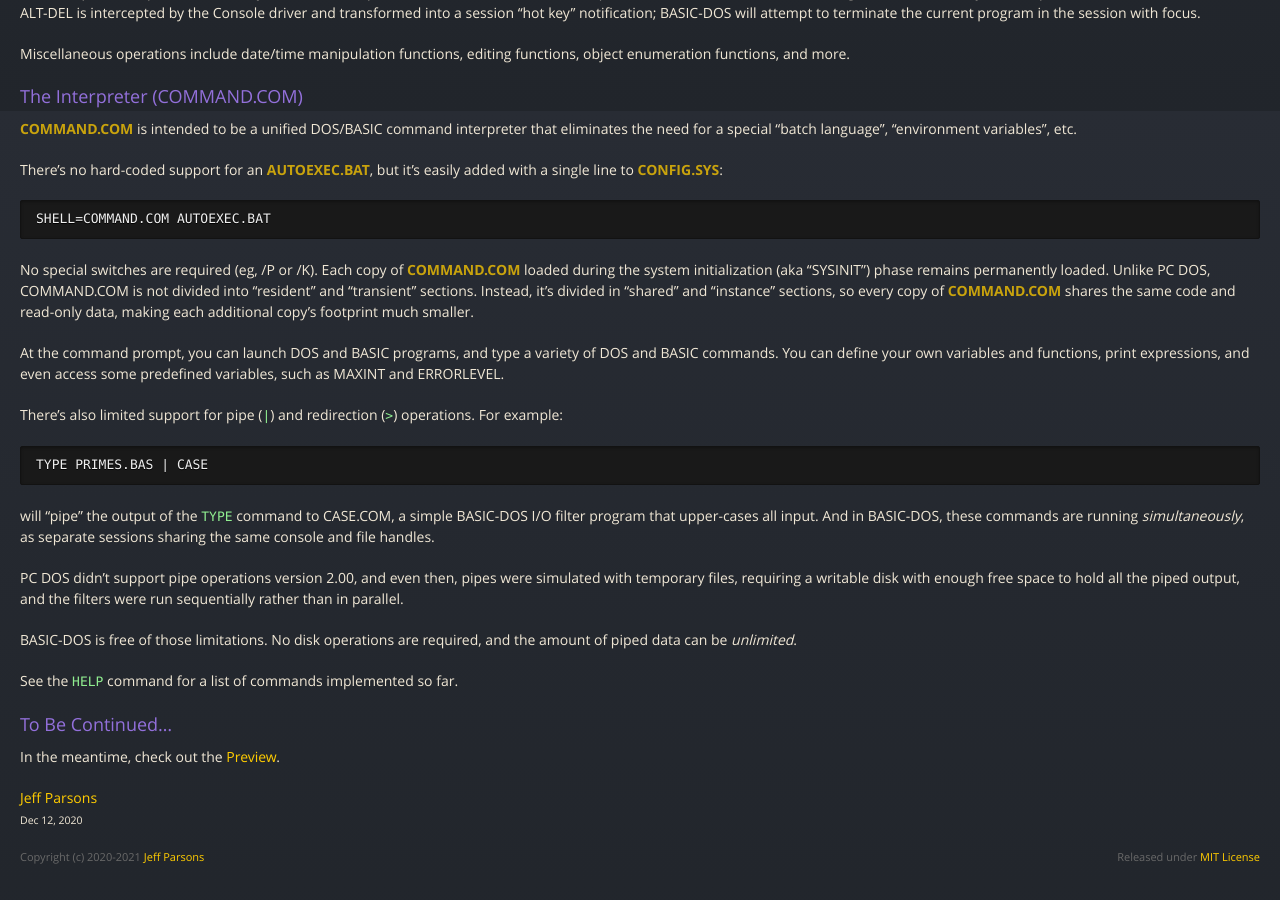
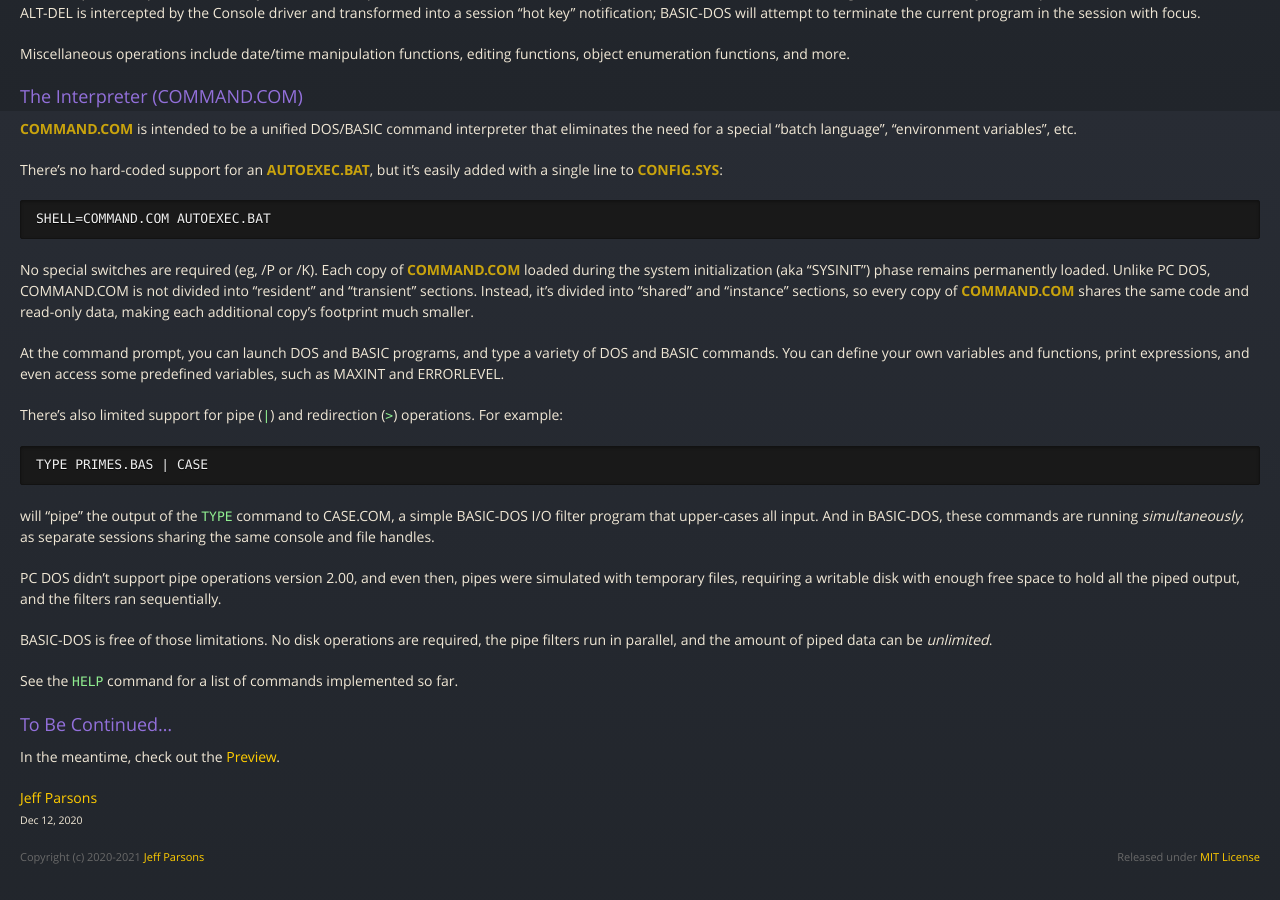
Before and after one commit to jeffpar/basicdos, a Jekyll site: the page built from blog/_posts/2020-12-12-perspiration.md, in a window 1280 px wide and 900 px high, scrolled down 4389 px. Built offline with Jekyll 4.4.1, drawn with Linux system fonts in a browser that asks for light colours.

Commit message:
Update 2020-12-12-perspiration.md
Fixed a blog typo

```diff
--- a/blog/_posts/2020-12-12-perspiration.md
+++ b/blog/_posts/2020-12-12-perspiration.md
@@ -277,7 +277,7 @@
 No special switches are required (eg, /P or /K).  Each copy of **COMMAND.COM**
 loaded during the system initialization (aka "SYSINIT") phase remains
 permanently loaded.  Unlike PC DOS, COMMAND.COM is not divided into "resident"
-and "transient" sections.  Instead, it's divided in "shared" and "instance"
+and "transient" sections.  Instead, it's divided into "shared" and "instance"
 sections, so every copy of **COMMAND.COM** shares the same code and read-only
 data, making each additional copy's footprint much smaller.
 
@@ -298,11 +298,10 @@
 
 PC DOS didn't support pipe operations version 2.00, and even then, pipes were
 simulated with temporary files, requiring a writable disk with enough free space
-to hold all the piped output, and the filters were run sequentially rather than
-in parallel.
+to hold all the piped output, and the filters ran sequentially.
 
-BASIC-DOS is free of those limitations.  No disk operations are required,
-and the amount of piped data can be *unlimited*.
+BASIC-DOS is free of those limitations.  No disk operations are required, the
+pipe filters run in parallel, and the amount of piped data can be *unlimited*.
 
 See the `HELP` command for a list of commands implemented so far.
 
```
